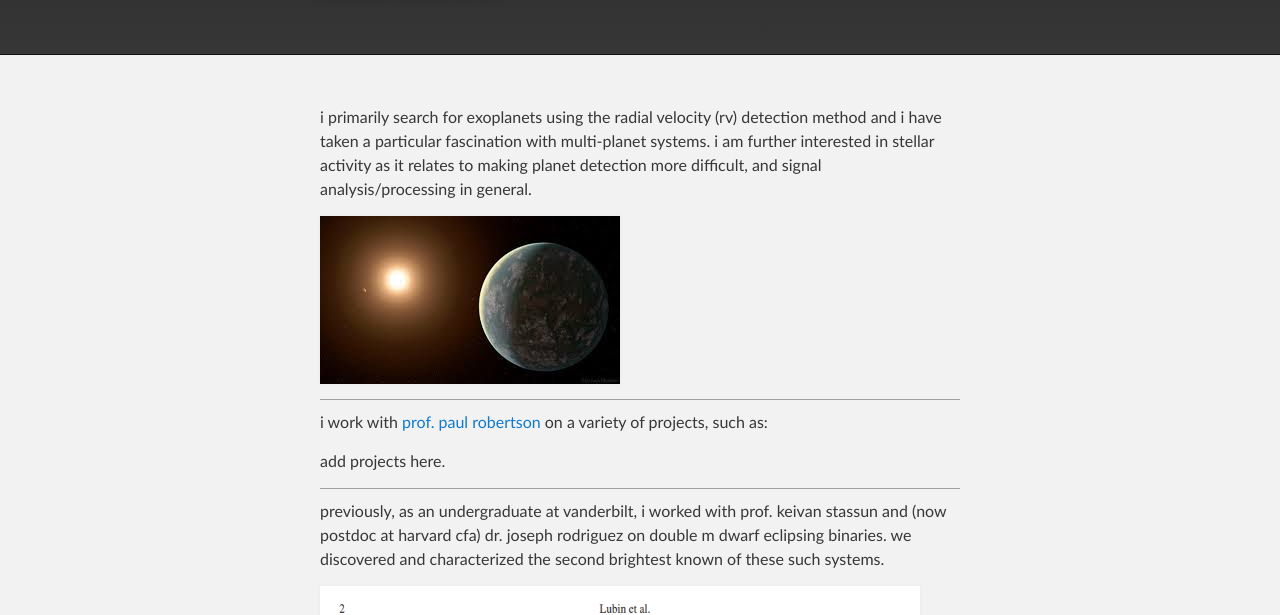
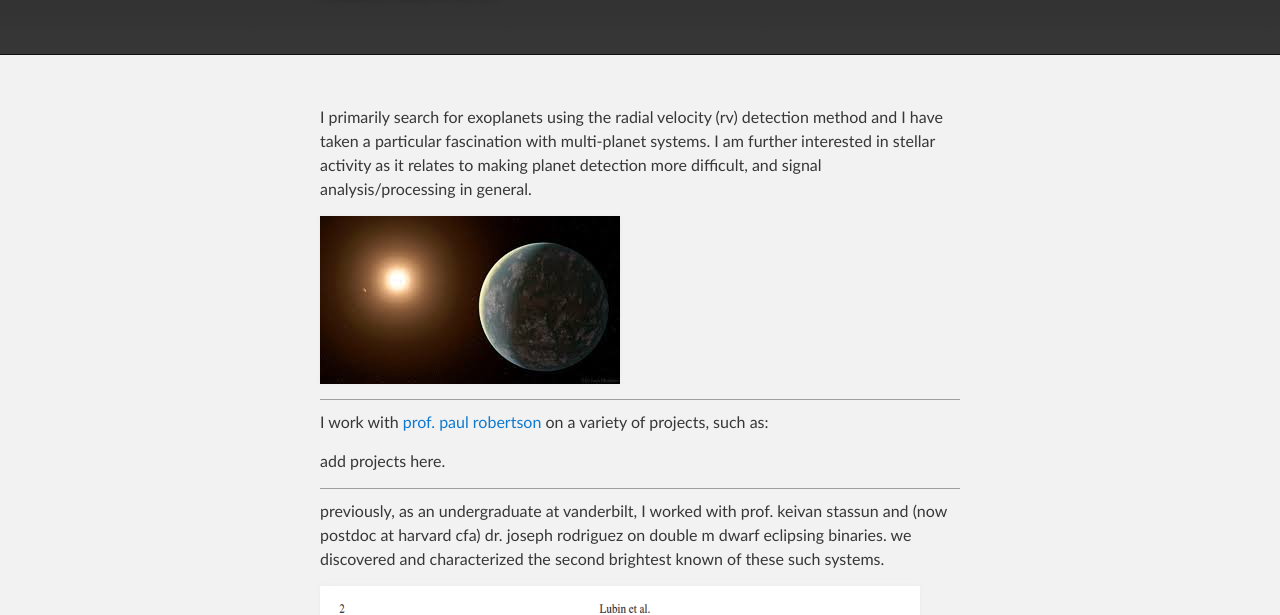
Before and after one commit to jluby127/jluby127.github.io, a Jekyll site: the page built from research.md, in a window 1280 px wide and 1400 px high, cut to the strip 191-806 px from the top of the window. Built offline with Jekyll 4.4.1, drawn with Linux system fonts in a browser that asks for light colours; our own code applies the rules of GitHub Pages for plain Markdown files; grey boxes are pictures that could not be loaded.

```diff
--- a/research.md
+++ b/research.md
@@ -1,19 +1,19 @@
-i primarily search for exoplanets using the radial velocity (rv) detection method and
-i have taken a particular fascination with multi-planet systems.
-i am further interested in stellar activity as it relates to making planet detection more difficult,
+I primarily search for exoplanets using the radial velocity (rv) detection method and
+I have taken a particular fascination with multi-planet systems.
+I am further interested in stellar activity as it relates to making planet detection more difficult,
 and signal analysis/processing in general.
 
 ![planet](./temp.jpg)
 
 * * *
 
-i work with [prof. paul robertson](https://faculty.sites.uci.edu/robertson/) on a variety of projects, such as:
+I work with [prof. paul robertson](https://faculty.sites.uci.edu/robertson/) on a variety of projects, such as:
 
 add projects here.
 
 * * *
 
-previously, as an undergraduate at vanderbilt, i worked with prof. keivan stassun and (now postdoc
+previously, as an undergraduate at vanderbilt, I worked with prof. keivan stassun and (now postdoc
 at harvard cfa) dr. joseph rodriguez on double m dwarf eclipsing binaries.
 we discovered and characterized the second brightest known of these such systems.
 
@@ -32,4 +32,4 @@ we discovered and characterized the second brightest known of these such systems
 none
 
 
-[Home](./)
+[home](./)
```
